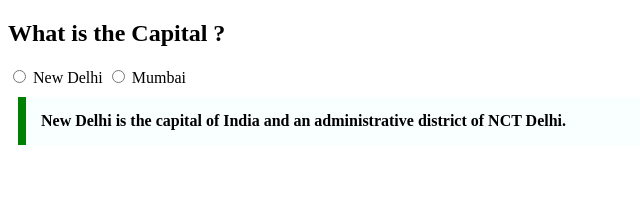
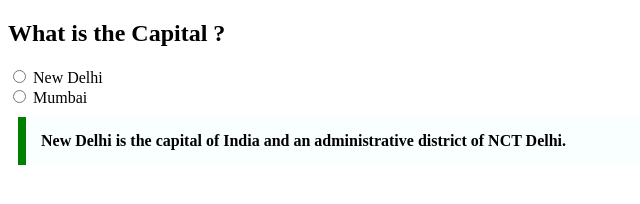
Before and after one commit to acciojob/trivia-parikshitmali17, a website: page main.html in a window 1280 px wide. Shown: the whole page, without its empty margins (0-640 px from the left). Drawn offline with Linux system fonts and the light colour scheme.

Commit message:
created a submission

```diff
--- a/main.html
+++ b/main.html
@@ -23,10 +23,10 @@ Font-weight: Bold;
 		<h2>What is the Capital ?</h2>
 	</section>
 	<input  id="D" type="radio">
-	<label for="D">New Delhi</label>
+	<label for="D">New Delhi</label><br>
 	<input id="M" type="radio">
 	<label for="M">Mumbai</label>
-	<p id="pa">New Delhi is the capital of India and an administrative district of NCT Delhi.</p>
+	<p id="pa" href="https://www.wikipedia.org/">New Delhi is the capital of India and an administrative district of NCT Delhi.</p>
     <script type="text/javascript" src="./script.js">
 </script>
 
```
